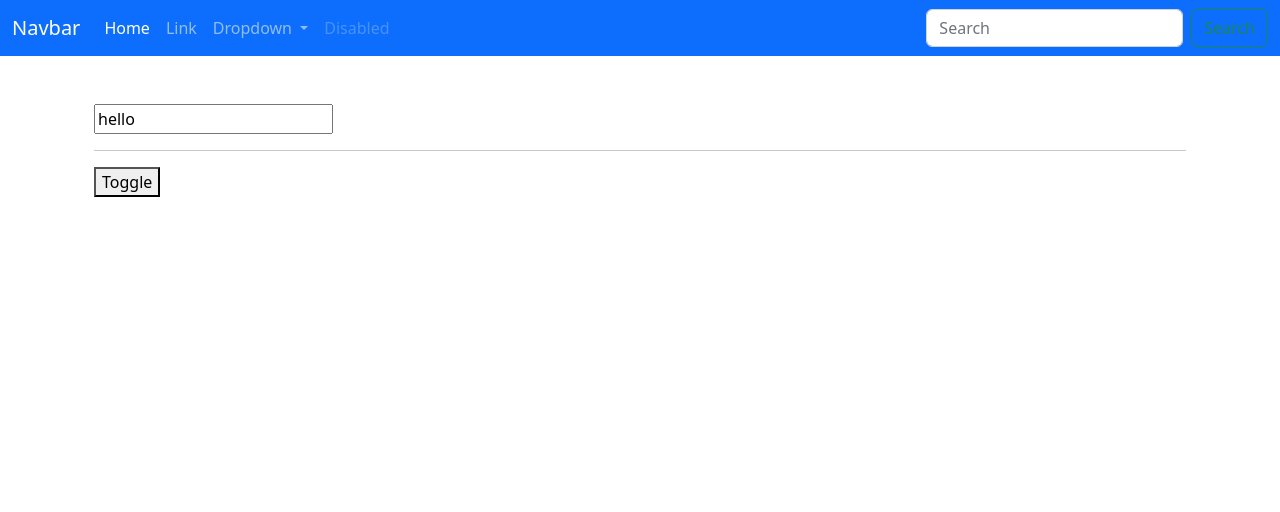
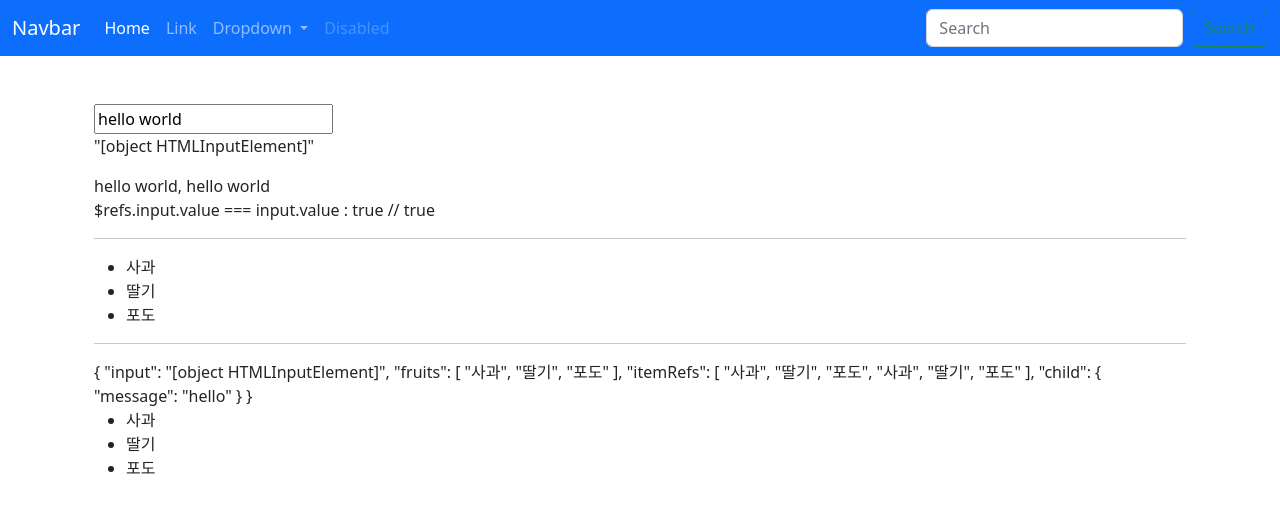
Before and after one commit to hi-aa/learn-vue3, a Vue app: page / in a window 1280 px wide. Shown: the top 512 px of the page. Built offline with nearby package versions, Linux system fonts and the light colour scheme.

Commit message:
섹션 5: Template Refs

```diff
--- a/src/components/LifecycleChild.vue
+++ b/src/components/LifecycleChild.vue
@@ -27,7 +27,7 @@ export default {
 		// 4. 해제(소멸)
 		onBeforeUnmount(() => {
 			console.log('onBeforeUnmount');
-			console.log(document.querySelector('#input'));
+			console.log(document.querySelector('#input')); // => vue에서는 ref로 사용할 수 있음
 		});
 		onUnmounted(() => {
 			console.log('onUnmounted');
--- /dev/null
+++ b/src/components/TemplateRef.vue
@@ -0,0 +1,64 @@
+<template>
+	<div class="container py-4">
+		<input type="text" ref="input" />
+		<p>{{ input }}</p>
+		<!-- ref는 mount가 완료될 때까지 null이므로
+    mount 이후에 생성될 수 있게 v-if -->
+		<p v-if="input">
+			{{ input.value }}, {{ $refs.input.value }}<br />
+			$refs.input.value === input.value :
+			{{ $refs.input.value === input.value }} // true
+		</p>
+
+		<hr />
+		<ul>
+			<!-- <li v-for="fruit in fruits" :key="fruit" ref="itemRefs">{{ fruit }}</li> -->
+			<li
+				v-for="fruit in fruits"
+				:key="fruit"
+				:ref="el => itemRefs.push(el.textContent)"
+			>
+				{{ fruit }}
+			</li>
+		</ul>
+
+		<hr />
+		<!-- ref는 자식 컴포넌트에도 사용가능함.
+      다만 부모/자식 컴포넌트간 의존도가 생기므로 props나 emit을 이용하여 부모자식간 상호작용을 구현하는 쪽을 추천 -->
+		<TemplateRefChild ref="child"></TemplateRefChild>
+	</div>
+</template>
+
+<script>
+import { onMounted, ref } from 'vue';
+
+import TemplateRefChild from './TemplateRefChild.vue';
+
+export default {
+	components: {
+		TemplateRefChild,
+	},
+	setup() {
+		const input = ref(null); // ref로 DOM 요소에 접근할 수 있음
+		onMounted(() => {
+			// onMountd 이후에 사용가능
+			input.value.value = 'hello world';
+			console.log(input.value);
+
+			// itemRefs.value.forEach(item => console.log('item:', item.textContent)); // get element text
+			itemRefs.value.forEach(item => console.log('item:', item));
+
+			console.log('child:', child.value.message);
+			child.value.sayHello();
+		});
+
+		const fruits = ref(['사과', '딸기', '포도']);
+		const itemRefs = ref([]); // 해당 ref는 mount된 이후에 채워짐 // DOM
+
+		const child = ref(null);
+		return { input, fruits, itemRefs, child };
+	},
+};
+</script>
+
+<style lang="scss" scoped></style>
--- /dev/null
+++ b/src/components/TemplateRefChild.vue
@@ -0,0 +1,23 @@
+<template>
+	<!-- 부모 컴포넌트쪽 접근 가능 -->
+	<div>{{ $parent }}</div>
+	<ul>
+		<li v-for="fruit in $parent.fruits" :key="fruit">{{ fruit }}</li>
+	</ul>
+</template>
+
+<script>
+import { ref } from 'vue';
+
+export default {
+	setup() {
+		const message = ref('hello');
+		const sayHello = () => {
+			alert(message.value);
+		};
+		return { message, sayHello };
+	},
+};
+</script>
+
+<style lang="scss" scoped></style>
--- a/src/components/TheView.vue
+++ b/src/components/TheView.vue
@@ -1,15 +1,14 @@
 <template>
 	<div class="container py-4">
-		<LifecycleHooks></LifecycleHooks>
+		<TemplateRef></TemplateRef>
 	</div>
 </template>
 
 <script>
-import LifecycleHooks from './LifecycleHooks.vue';
-
+import TemplateRef from './TemplateRef.vue';
 export default {
 	components: {
-		LifecycleHooks,
+		TemplateRef,
 	},
 	setup() {
 		return {};
```
